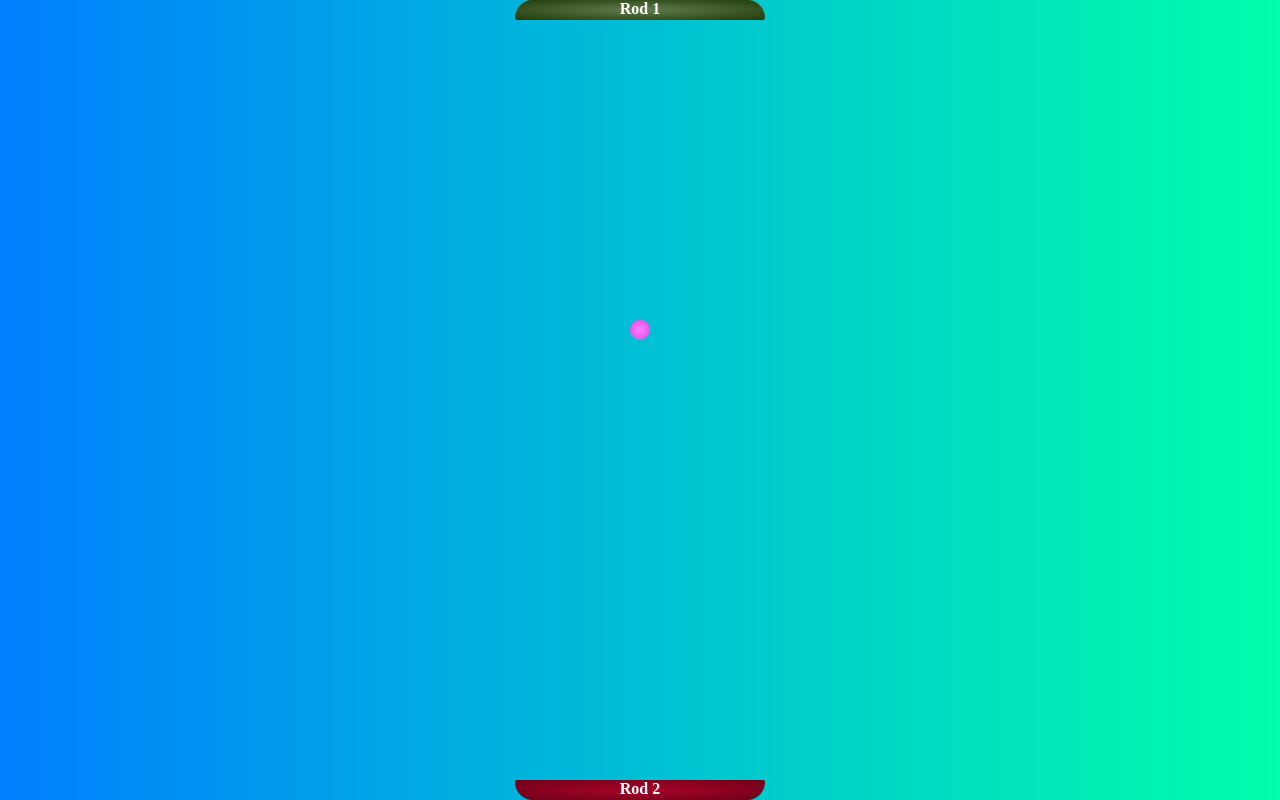
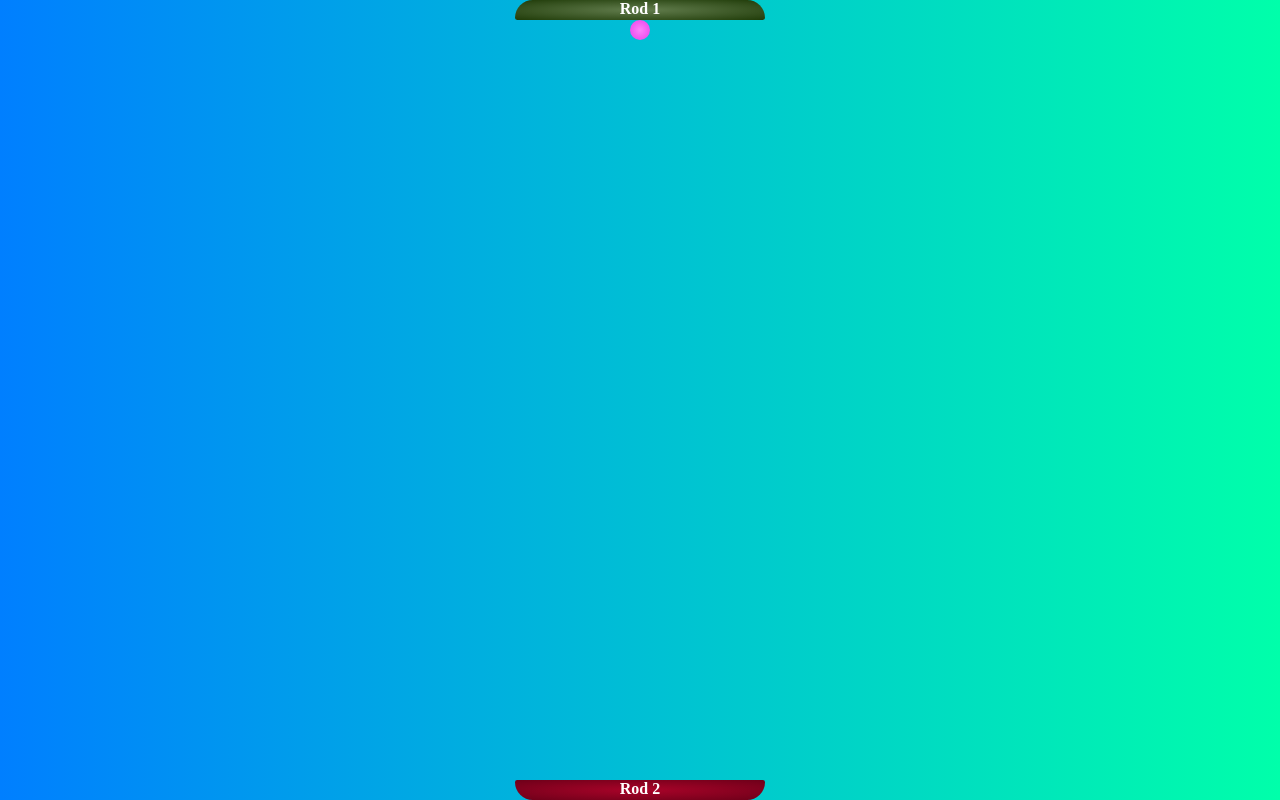
Before and after one commit to nijuprem/ping-pong, a plain HTML site: page index.html in a window 1280 px wide. Drawn offline with Linux system fonts and the light colour scheme.

Commit message:
Ball Position Updated

```diff
--- a/style.css
+++ b/style.css
@@ -13,7 +13,7 @@
     /* background-color: #ffeb3b; */
     background: radial-gradient(ellipse at center, #fb83fa 0%,#e93cec 100%);
     position: fixed;
-    top: 320px;
+    top: 20px;
     left: 50%;
     /* left: 52.5%; */
     border-radius: 50%;
```
